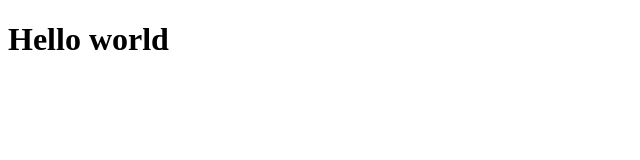
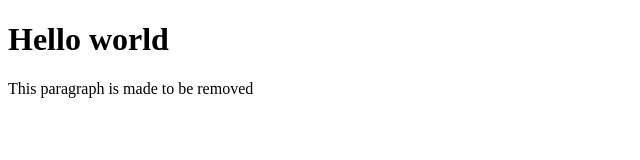
Before and after one commit to jerichofabian29/password-generator, a plain HTML site: page index.html in a window 1280 px wide. Shown: the whole page, without its empty margins (0-640 px from the left). Drawn offline with Linux system fonts and the light colour scheme.

Commit message:
added a paragraph tag

```diff
--- a/index.html
+++ b/index.html
@@ -7,5 +7,6 @@
 </head>
 <body>
     <h1>Hello world</h1>
+    <p>This paragraph is made to be removed</p>
 </body>
 </html>
```
